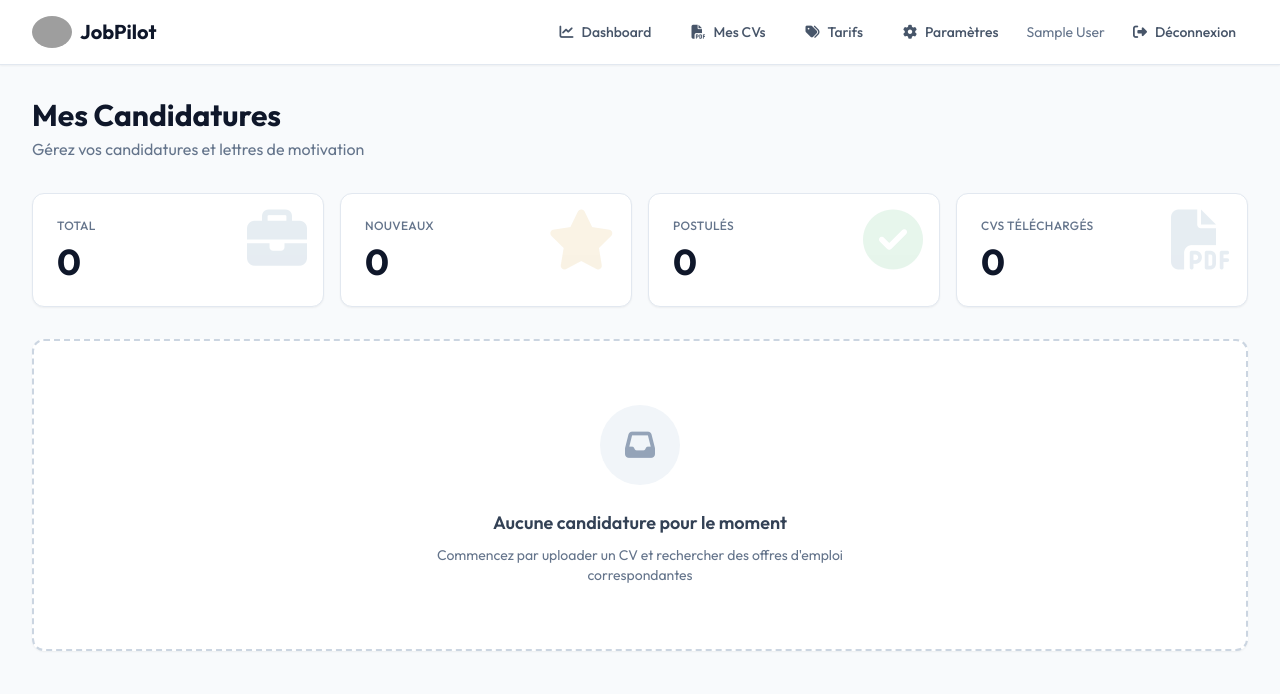
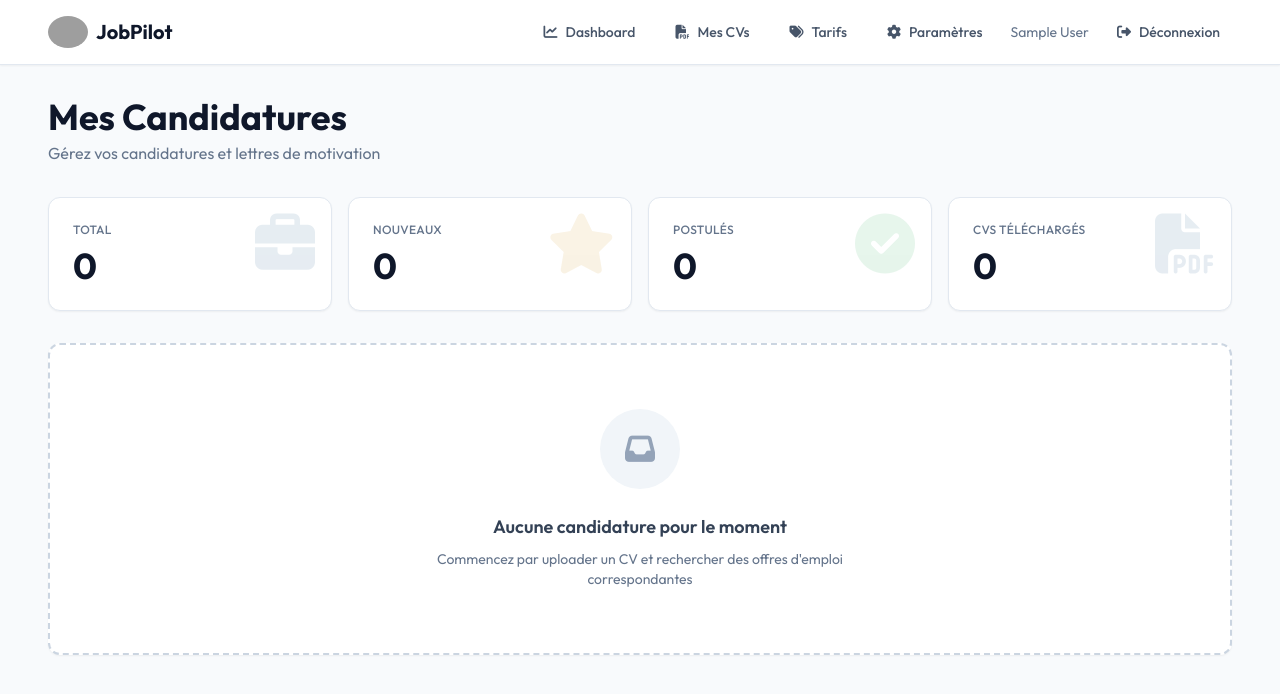
Before and after one commit to AngeGo11/JobPilot-IA, a Django app: page /dashboard/ in a window 1280 px wide. Shown: the top 694 px of the page. Run offline with Django 5.2, Linux system fonts and the light colour scheme; the visitor is signed in with stand-in values (Sample User, id 1); data that the repository does not hold is empty; some libraries are stand-ins or nearby versions; grey boxes are pictures that could not be loaded.

Commit message:
amelioration du responsive design

```diff
--- a/templates/base.html
+++ b/templates/base.html
@@ -27,18 +27,17 @@
 <body class="bg-slate-50 min-h-screen">
     {% if user.is_authenticated %}
     <!-- Navigation Bar -->
-    <nav class="bg-white shadow-sm border-b border-slate-200">
-        <div class="max-w-7xl mx-auto px-4 sm:px-6 lg:px-8">
-            <div class="flex justify-between h-16">
-                <div class="flex items-center">
-                    <a href="{% url 'home' %}" class="flex items-center space-x-2">
-                        <div class="w-10 h-8  from-blue-500 to-teal-400 rounded-lg flex items-center justify-center">
-                            <img src="/media/logo/Logo.png" class="w-10 h-8 object-cover object-center" style="border-radius:50%" alt="Logo">
-                        </div>
-                        <span class="text-xl font-bold text-slate-900">JobPilot</span>
-                    </a>
-                </div>
-                <div class="flex items-center space-x-4">
+    <nav class="bg-white shadow-sm border-b border-slate-200 relative">
+        <div class="max-w-7xl mx-auto px-4 md:px-8 lg:px-12">
+            <div class="flex justify-between items-center h-14 md:h-16">
+                <a href="#" class="flex items-center space-x-2">
+                    <div class="w-10 h-8 from-blue-500 to-teal-400 rounded-lg flex items-center justify-center">
+                        <img src="/media/logo/Logo.png" class="w-10 h-8 object-cover object-center" style="border-radius:50%" alt="Logo">
+                    </div>
+                    <span class="text-lg md:text-xl font-bold text-slate-900">JobPilot</span>
+                </a>
+                <!-- Desktop: horizontal links -->
+                <div class="hidden md:flex md:items-center md:space-x-2 lg:space-x-4">
                     <a href="{% url 'dashboard' %}" class="text-slate-600 hover:text-slate-900 px-3 py-2 rounded-md text-sm font-medium cursor-pointer">
                         <i class="fa-solid fa-chart-line mr-2"></i>Dashboard
                     </a>
@@ -51,10 +50,37 @@
                     <a href="{% url 'user_settings' %}" class="text-slate-600 hover:text-slate-900 px-3 py-2 rounded-md text-sm font-medium cursor-pointer">
                         <i class="fa-solid fa-gear mr-2"></i>Paramètres
                     </a>
-                    <span class="text-slate-500 text-sm">{{ user.get_full_name }}</span>
+                    <span class="text-slate-500 text-sm hidden lg:inline">{{ user.get_full_name }}</span>
                     <a href="{% url 'logout' %}" class="text-slate-600 hover:text-slate-900 px-3 py-2 rounded-md text-sm font-medium cursor-pointer">
                         <i class="fa-solid fa-sign-out-alt mr-2"></i>Déconnexion
                     </a>
+                </div>
+                <!-- Mobile: hamburger button -->
+                <button type="button" id="nav-toggle" class="md:hidden p-2 rounded-lg text-slate-600 hover:bg-slate-100 hover:text-slate-900 focus:outline-none focus:ring-2 focus:ring-[#125484] min-h-[44px] min-w-[44px] flex items-center justify-center" aria-label="Ouvrir le menu">
+                    <i class="fa-solid fa-bars text-xl" id="nav-toggle-icon" aria-hidden="true"></i>
+                </button>
+            </div>
+            <!-- Mobile dropdown menu -->
+            <div id="nav-menu" class="hidden md:hidden absolute top-full left-0 right-0 bg-white border-b border-slate-200 shadow-lg z-50">
+                <div class="px-4 py-3 space-y-1">
+                    <a href="{% url 'dashboard' %}" class="block text-slate-600 hover:bg-slate-50 hover:text-slate-900 px-4 py-3 rounded-lg text-sm font-medium min-h-[44px] flex items-center">
+                        <i class="fa-solid fa-chart-line mr-3 w-5"></i>Dashboard
+                    </a>
+                    <a href="{% url 'resume_list' %}" class="block text-slate-600 hover:bg-slate-50 hover:text-slate-900 px-4 py-3 rounded-lg text-sm font-medium min-h-[44px] flex items-center">
+                        <i class="fa-solid fa-file-pdf mr-3 w-5"></i>Mes CVs
+                    </a>
+                    <a href="{% url 'pricing' %}" class="block text-slate-600 hover:bg-slate-50 hover:text-slate-900 px-4 py-3 rounded-lg text-sm font-medium min-h-[44px] flex items-center">
+                        <i class="fa-solid fa-tags mr-3 w-5"></i>Tarifs
+                    </a>
+                    <a href="{% url 'user_settings' %}" class="block text-slate-600 hover:bg-slate-50 hover:text-slate-900 px-4 py-3 rounded-lg text-sm font-medium min-h-[44px] flex items-center">
+                        <i class="fa-solid fa-gear mr-3 w-5"></i>Paramètres
+                    </a>
+                    <div class="border-t border-slate-100 my-2 pt-2">
+                        <span class="block px-4 py-2 text-slate-500 text-sm">{{ user.get_full_name }}</span>
+                        <a href="{% url 'logout' %}" class="block text-slate-600 hover:bg-slate-50 hover:text-slate-900 px-4 py-3 rounded-lg text-sm font-medium min-h-[44px] flex items-center">
+                            <i class="fa-solid fa-sign-out-alt mr-3 w-5"></i>Déconnexion
+                        </a>
+                    </div>
                 </div>
             </div>
         </div>
@@ -63,7 +89,7 @@
 
     <!-- Messages -->
     {% if messages %}
-    <div class="max-w-7xl mx-auto px-4 sm:px-6 lg:px-8 mt-4">
+    <div class="max-w-7xl mx-auto px-4 md:px-8 lg:px-12 mt-4">
         {% for message in messages %}
         <div class="mb-4 p-4 rounded-lg {% if message.tags == 'success' %}bg-green-50 text-green-800 border border-green-200{% elif message.tags == 'error' %}bg-red-50 text-red-800 border border-red-200{% else %}bg-blue-50 text-blue-800 border border-blue-200{% endif %}">
             {{ message }}
@@ -73,10 +99,26 @@
     {% endif %}
 
     <!-- Main Content -->
-    <main class="{% if user.is_authenticated %}max-w-7xl mx-auto px-4 sm:px-6 lg:px-8 py-8{% endif %}">
+    <main class="{% if user.is_authenticated %}max-w-7xl mx-auto px-4 md:px-8 lg:px-12 py-4 md:py-8{% endif %}">
         {% block content %}{% endblock %}
     </main>
 
+    <script>
+        (function() {
+            var toggle = document.getElementById('nav-toggle');
+            var menu = document.getElementById('nav-menu');
+            var icon = document.getElementById('nav-toggle-icon');
+            if (toggle && menu && icon) {
+                toggle.addEventListener('click', function() {
+                    var wasOpen = !menu.classList.contains('hidden');
+                    menu.classList.toggle('hidden');
+                    icon.classList.toggle('fa-bars', wasOpen);
+                    icon.classList.toggle('fa-times', !wasOpen);
+                    toggle.setAttribute('aria-label', wasOpen ? 'Ouvrir le menu' : 'Fermer le menu');
+                });
+            }
+        })();
+    </script>
     {% block extra_js %}{% endblock %}
 </body>
 </html>
--- a/templates/dashboard/dashboard.html
+++ b/templates/dashboard/dashboard.html
@@ -3,22 +3,22 @@
 {% block title %}Dashboard - JobPilot{% endblock %}
 
 {% block content %}
-<div class="space-y-8">
+<div class="space-y-4 md:space-y-8">
     <!-- Header -->
     <div class="flex items-center justify-between">
         <div>
-            <h1 class="text-3xl font-bold text-slate-900">Mes Candidatures</h1>
-            <p class="text-slate-500 mt-1">Gérez vos candidatures et lettres de motivation</p>
+            <h1 class="text-2xl md:text-4xl font-bold text-slate-900">Mes Candidatures</h1>
+            <p class="text-slate-500 mt-1 text-sm md:text-base">Gérez vos candidatures et lettres de motivation</p>
         </div>
     </div>
 
     <!-- Stats Cards - Minimalist Design -->
-    <div class="grid grid-cols-1 md:grid-cols-4 gap-4">
+    <div class="grid grid-cols-1 sm:grid-cols-2 lg:grid-cols-4 gap-3 md:gap-4">
         <!-- Total -->
-        <div class="relative bg-white rounded-xl shadow-sm p-6 border border-slate-200 overflow-hidden transition-all duration-200 hover:shadow-md">
+        <div class="relative bg-white rounded-xl shadow-sm p-4 md:p-6 border border-slate-200 overflow-hidden transition-all duration-200 hover:shadow-md w-full">
             <div class="relative z-10">
                 <p class="text-slate-500 text-xs font-medium uppercase tracking-wide mb-2">Total</p>
-                <p class="text-4xl font-bold text-slate-900">{{ stats.total }}</p>
+                <p class="text-2xl md:text-4xl font-bold text-slate-900">{{ stats.total }}</p>
             </div>
             <div class="absolute right-4 top-4 opacity-10">
                 <i class="fa-solid fa-briefcase text-[#125484] text-6xl"></i>
@@ -26,10 +26,10 @@
         </div>
 
         <!-- Nouveaux -->
-        <div class="relative bg-white rounded-xl shadow-sm p-6 border border-slate-200 overflow-hidden transition-all duration-200 hover:shadow-md">
+        <div class="relative bg-white rounded-xl shadow-sm p-4 md:p-6 border border-slate-200 overflow-hidden transition-all duration-200 hover:shadow-md w-full">
             <div class="relative z-10">
                 <p class="text-slate-500 text-xs font-medium uppercase tracking-wide mb-2">Nouveaux</p>
-                <p class="text-4xl font-bold text-slate-900">{{ stats.new }}</p>
+                <p class="text-2xl md:text-4xl font-bold text-slate-900">{{ stats.new }}</p>
             </div>
             <div class="absolute right-4 top-4 opacity-10">
                 <i class="fa-solid fa-star text-yellow-600 text-6xl"></i>
@@ -38,10 +38,10 @@
 
 
         <!-- Postulés -->
-        <div class="relative bg-white rounded-xl shadow-sm p-6 border border-slate-200 overflow-hidden transition-all duration-200 hover:shadow-md">
+        <div class="relative bg-white rounded-xl shadow-sm p-4 md:p-6 border border-slate-200 overflow-hidden transition-all duration-200 hover:shadow-md w-full">
             <div class="relative z-10">
                 <p class="text-slate-500 text-xs font-medium uppercase tracking-wide mb-2">Postulés</p>
-                <p class="text-4xl font-bold text-slate-900">{{ stats.applied }}</p>
+                <p class="text-2xl md:text-4xl font-bold text-slate-900">{{ stats.applied }}</p>
             </div>
             <div class="absolute right-4 top-4 opacity-10">
                 <i class="fa-solid fa-check-circle text-green-600 text-6xl"></i>
@@ -50,10 +50,10 @@
 
 
         <!-- CVs téléchargés -->
-        <div class="relative bg-white rounded-xl shadow-sm p-6 border border-slate-200 overflow-hidden transition-all duration-200 hover:shadow-md">
+        <div class="relative bg-white rounded-xl shadow-sm p-4 md:p-6 border border-slate-200 overflow-hidden transition-all duration-200 hover:shadow-md w-full">
             <div class="relative z-10">
                 <p class="text-slate-500 text-xs font-medium uppercase tracking-wide mb-2">CVs téléchargés</p>
-                <p class="text-4xl font-bold text-slate-900">{{ resume_count }}</p>
+                <p class="text-2xl md:text-4xl font-bold text-slate-900">{{ resume_count }}</p>
             </div>
             <div class="absolute right-4 top-4 opacity-10">
                 <i class="fa-solid fa-file-pdf text-[#125484] text-6xl"></i>
@@ -64,7 +64,7 @@
     <!-- Applications List - Card-based Layout -->
     {% if page_obj %}
     <!-- Results Info -->
-    <div class="flex items-center justify-between text-sm text-slate-600 mb-6 px-1">
+    <div class="flex flex-col sm:flex-row sm:items-center sm:justify-between gap-2 text-sm text-slate-600 mb-4 md:mb-6 px-1">
         <p class="text-slate-600">
             Affichage de <span class="font-semibold text-slate-900">{{ page_obj.start_index }}</span> à
             <span class="font-semibold text-slate-900">{{ page_obj.end_index }}</span> sur
@@ -83,18 +83,18 @@
         {% if page_obj %}
             {% for match in page_obj %}
         <!-- Application Card -->
-        <div class="group bg-white rounded-xl shadow-sm border border-slate-200 p-6 transition-all duration-200 hover:shadow-md hover:ring-1 hover:ring-blue-500 hover:border-blue-500">
-            <div class="flex items-center justify-between gap-6">
+        <div class="group bg-white rounded-xl shadow-sm border border-slate-200 p-4 md:p-6 transition-all duration-200 hover:shadow-md hover:ring-1 hover:ring-blue-500 hover:border-blue-500 w-full">
+            <div class="flex flex-col md:flex-row md:items-center md:justify-between gap-4">
                 <!-- Left: Main Info -->
                 <div class="flex-1 min-w-0">
                     <div class="flex items-start gap-4 mb-3">
                         <div class="flex-1">
-                            <h3 class="text-lg font-bold text-slate-900 mb-1">{{ match.job_offer.title }}</h3>
-                            <p class="text-base font-semibold text-[#125484]">{{ match.job_offer.company_name|default:"Non spécifié" }}</p>
+                            <h3 class="text-base md:text-lg font-bold text-slate-900 mb-1">{{ match.job_offer.title }}</h3>
+                            <p class="text-sm md:text-base font-semibold text-[#125484]">{{ match.job_offer.company_name|default:"Non spécifié" }}</p>
                         </div>
                     </div>
 
-                    <div class="flex items-center gap-6 flex-wrap">
+                    <div class="flex items-center gap-3 md:gap-6 flex-wrap">
                         {% if match.job_offer.location %}
                         <div class="flex items-center gap-1.5 text-sm text-slate-500">
                             <i class="fa-solid fa-location-dot text-xs"></i>
@@ -136,9 +136,9 @@
                 </div>
 
                 <!-- Right: Actions -->
-                <div class="flex items-center gap-3 flex-shrink-0">
+                <div class="flex items-center gap-3 flex-shrink-0 w-full md:w-auto">
                     <a href="{% url 'application_workspace' match.id %}"
-                       class="inline-flex items-center gap-2 px-5 py-2.5 bg-[#125484] text-white text-sm font-semibold rounded-lg hover:bg-[#0f4470] transition-all duration-200 shadow-sm hover:shadow-md active:scale-95">
+                       class="inline-flex items-center justify-center gap-2 w-full md:w-auto min-h-[44px] px-5 py-2.5 bg-[#125484] text-white text-sm font-semibold rounded-lg hover:bg-[#0f4470] transition-all duration-200 shadow-sm hover:shadow-md active:scale-95">
                         <i class="fa-solid fa-pen-to-square text-xs"></i>
                         <span>Workspace</span>
                     </a>
@@ -175,8 +175,8 @@
 
     <!-- Pagination -->
     {% if page_obj and page_obj.paginator.num_pages > 1 %}
-    <div class="mt-10 flex items-center justify-center">
-        <nav class="flex items-center gap-2" aria-label="Pagination">
+    <div class="mt-6 md:mt-10 flex items-center justify-center">
+        <nav class="flex flex-wrap items-center justify-center gap-2" aria-label="Pagination">
             <!-- First Page -->
             {% if page_obj.has_previous %}
             <a href="?page=1"
--- a/templates/resumes/list.html
+++ b/templates/resumes/list.html
@@ -54,7 +54,7 @@
                         <!-- Card Body -->
                         <div class="p-6 space-y-4">
                             <!-- Contact Info -->
-                            <div class="grid grid-cols-2 gap-4">
+                            <div class="grid grid-cols-1 md:grid-cols-2 gap-4">
                                 {% if resume.parsed_data.email %}
                                     <div class="flex items-center text-sm">
                                         <div class="w-8 h-8 bg-blue-50 rounded-lg flex items-center justify-center mr-3">
--- a/templates/users/register.html
+++ b/templates/users/register.html
@@ -112,8 +112,8 @@
 
     <div class="lg:hidden mb-8">
         <div class="flex items-center gap-2">
-            <div class="w-8 h-8 bg-gradient-to-br from-blue-600 to-blue-500 rounded-lg flex items-center justify-center text-white">
-                <img src="/media/logo/Logo.png" class="w-10 h-8 object-cover object-center" style="border-radius:50%"
+            <div class="w-8 h-8 flex items-center justify-center overflow-hidden">
+                <img src="/media/logo/Logo.png" class="w-10 h-8 object-contain object-center"
                      alt="Logo">
             </div>
             <span class="text-xl font-bold text-slate-900">JobPilot</span>
--- a/templates/users/settings.html
+++ b/templates/users/settings.html
@@ -101,7 +101,7 @@
         </div>
 
         <div class="p-6">
-            <div class="flex items-center justify-between">
+            <div class="flex flex-col md:flex-row items-center justify-between gap-4">
                 <div class="flex-1">
                     <h3 class="text-base font-semibold text-slate-900 mb-1">Mot de passe</h3>
                     <p class="text-sm text-slate-500">Modifiez votre mot de passe pour renforcer la sécurité de votre compte</p>
```
Also changed, not shown: templates/matching/results.html (+29 -28 lines), templates/users/login.html (+18 -17 lines).
